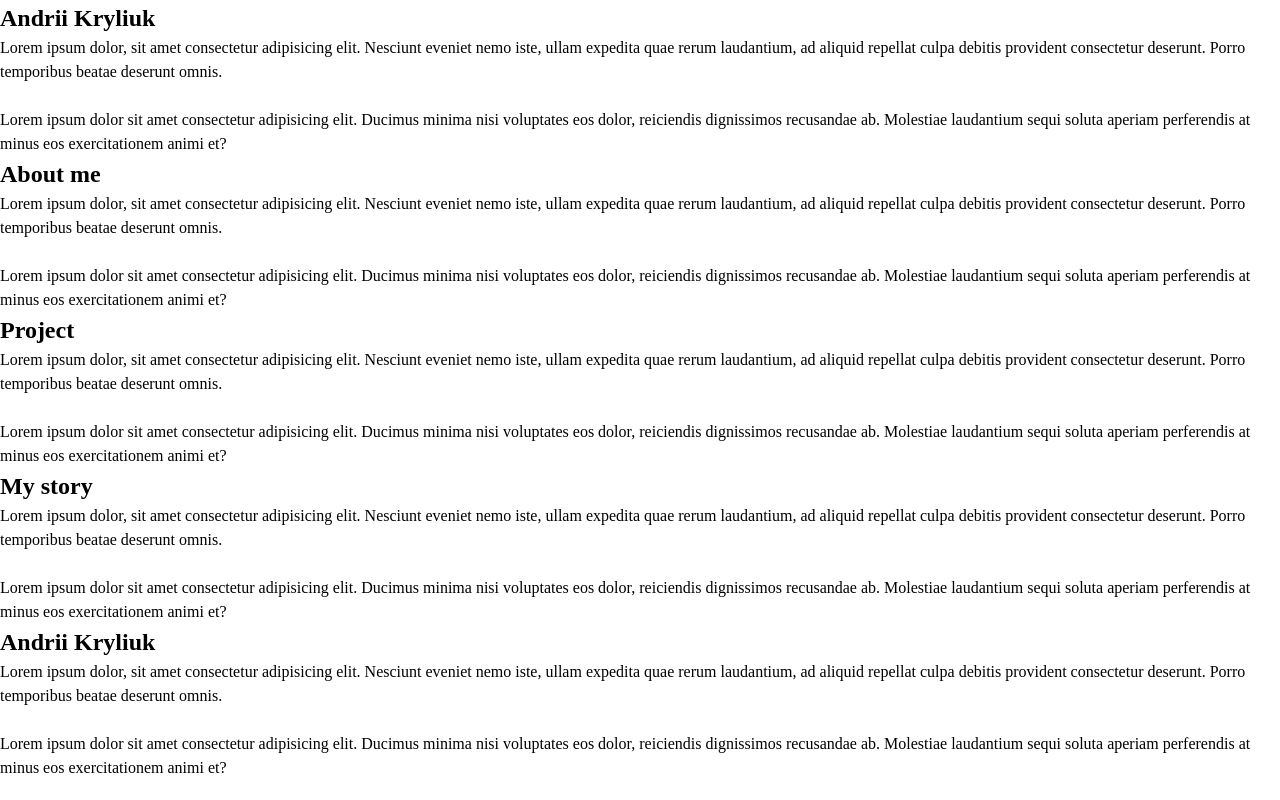
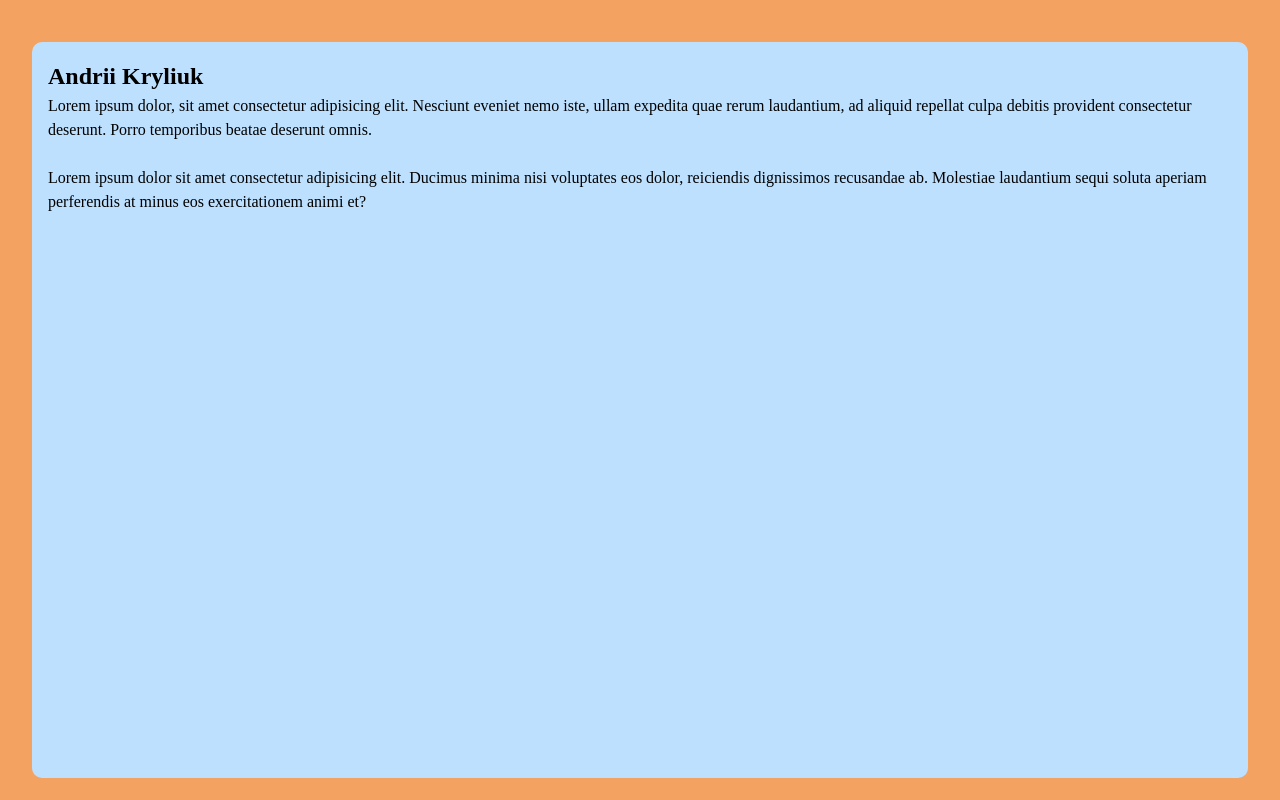
Before and after one commit to Andriikryl/3d-page, a plain HTML site: page index.html in a window 1280 px wide. Shown: the top 800 px of the page. Drawn offline with Linux system fonts and the light colour scheme.

Commit message:
feat[css-style]

```diff
--- a/index.html
+++ b/index.html
@@ -89,7 +89,7 @@
       </div>
     </section>
     <section>
-      <div class="Contact">
+      <div class="sticky">
         <div class="container">
           <h1>Andrii Kryliuk</h1>
           <p>
--- a/styles/style.css
+++ b/styles/style.css
@@ -4,6 +4,7 @@
   }
   * {
     margin: 0;
+    padding: 0;
   }
   html, body {
     height: 100%;
@@ -25,3 +26,49 @@
   #root, #__next {
     isolation: isolate;
   }
+
+  body{
+    background-color: #f4a261;
+    height: 300vh;
+  }
+
+  section{
+    position: relative;
+    height: 200vh;
+    width: 100%;
+  }
+
+  section:nth-child(2){
+    top: -100vh
+  }
+
+  section:nth-child(3){
+    top: -200vh
+  }
+
+  section:nth-child(4){
+    top: -300vh
+  }
+
+  section:nth-child(5){
+    top: -400vh;
+    height: 100vh;
+  }
+
+  .sticky{
+    position: sticky;
+    width: 100%;
+    height: 100vh;
+    top: 10px;
+    padding: 2rem;
+    will-change: filter, transform;
+  }
+
+  .container{
+    width: 100%;
+    height: 100%;
+    background-color: #bde0fe;
+    border-radius: 10px;
+    padding: 1rem;
+    overflow: scroll;
+  }
```
